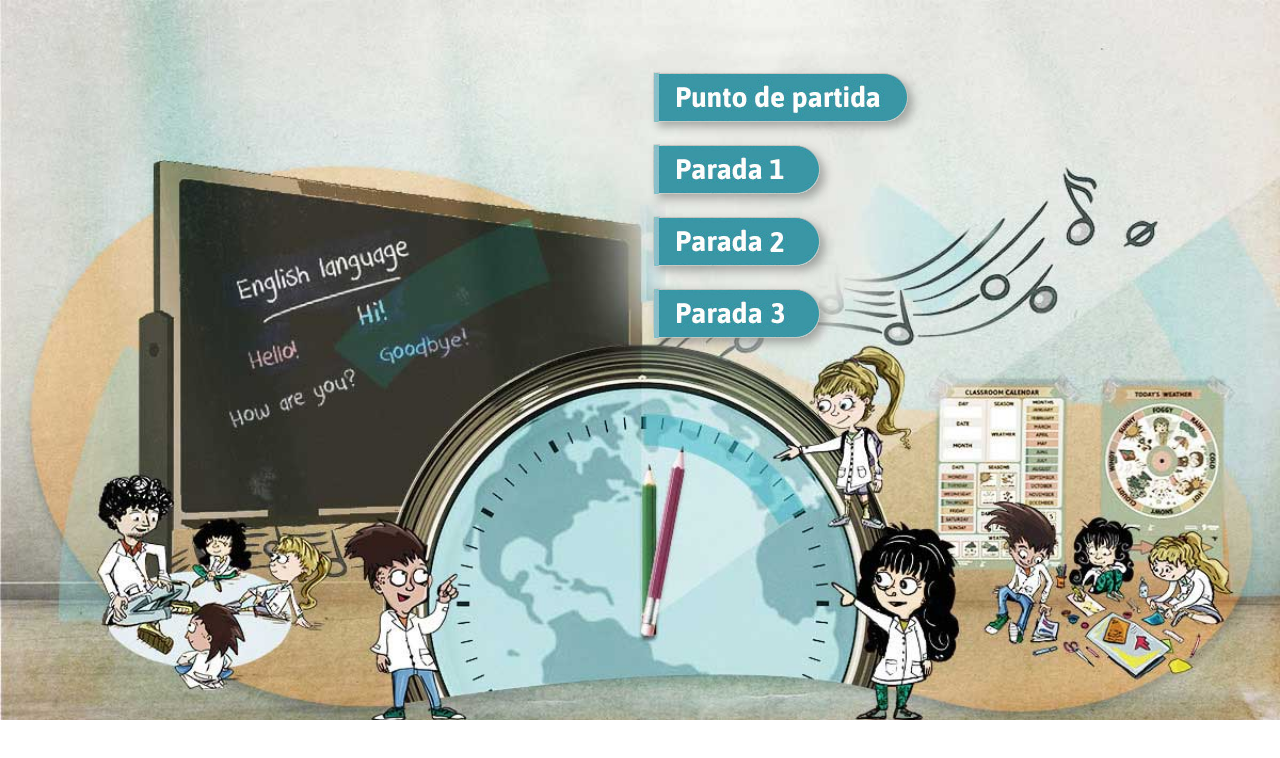
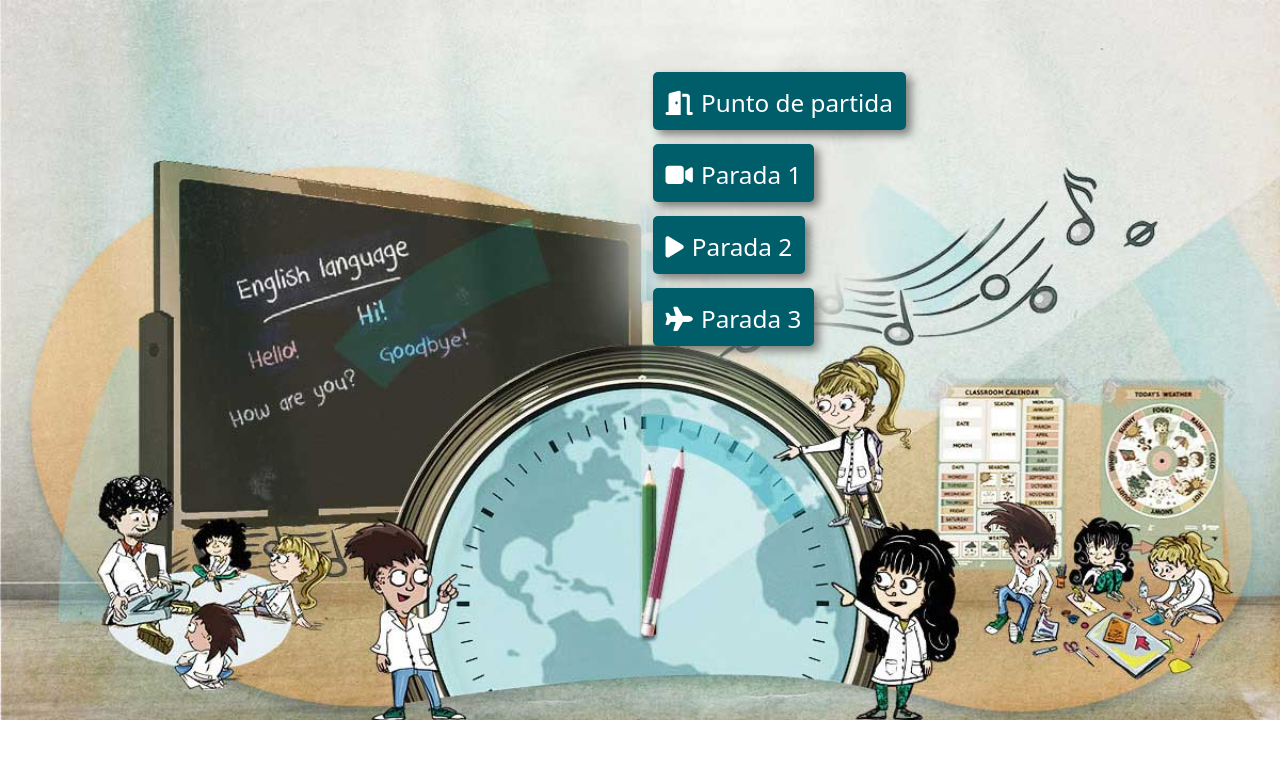
Before and after one commit to mjoviedo/portadas-modulos, a plain HTML site: page portada-botonicono.html in a window 1280 px wide. Drawn offline with nearby package versions, Linux system fonts and the light colour scheme.

Commit message:
cambios pag botonicono

```diff
--- a/portada-botonicono.html
+++ b/portada-botonicono.html
@@ -15,14 +15,15 @@
 <body>
 
 
-    <!--IMAGEN DE FONDO-->
-    <div class="contenedor-portada">
-        <img class="fondo" src="img/fondo.jpg" style="width:100%;">
-        <a href="" class="boton-imagen crece" style="top: 10%; left: 51%;"><img src="img/punto-partida.png" alt=""></a>
-        <a href="" class="boton-imagen crece" style="top: 20%; left: 51%;"><img src="img/parada1.png" alt=""></a>
-        <a href="" class="boton-imagen crece" style="top: 30%; left: 51%;"><img src="img/parada2.png" alt=""></a>
-        <a href="" class="boton-imagen crece" style="top: 40%; left: 51%;"><img src="img/parada3.png" alt=""></a>
-    </div>
+<!--IMAGEN DE FONDO-->
+<div class="contenedor-portada">
+    <img class="fondo" src="img/fondo.jpg" style="width:100%;">
+    <a href="" class="boton crece" style="top: 10%; left: 51%;"><i class="fas fa-door-open me-2"> </i>Punto de partida</a>
+    <a href="" class="boton crece" style="top: 20%; left: 51%;"><i class="fas fa-video me-2"> </i>Parada 1</a>
+    <a href="" class="boton crece" style="top: 30%; left: 51%;"><i class="fas fa-play me-2"> </i>Parada 2</a>
+    <a href="" class="boton crece" style="top: 40%; left: 51%;"><i class="fas fa-plane me-2"> </i>Parada 3</a>
+
+</div>
 
 
     <script src="https://cdn.jsdelivr.net/npm/bootstrap@5.3.2/dist/js/bootstrap.bundle.min.js" integrity="sha384-C6RzsynM9kWDrMNeT87bh95OGNyZPhcTNXj1NW7RuBCsyN/o0jlpcV8Qyq46cDfL" crossorigin="anonymous"></script>
```
